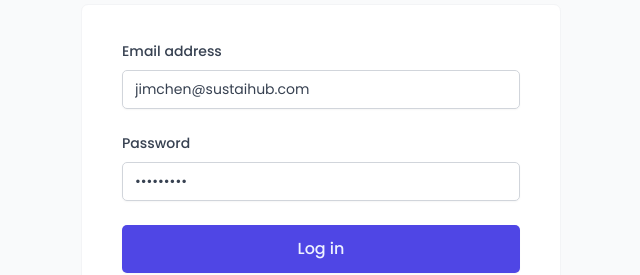
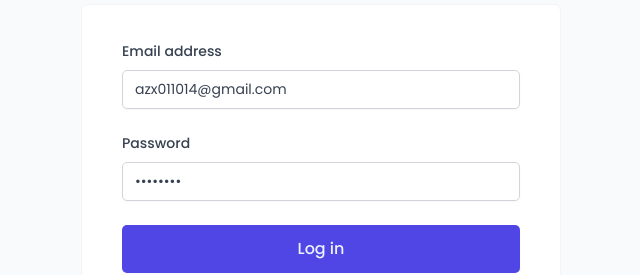
Before and after one commit to jimchen0102/the-wild-oasis, a React (Vite) app: page /login in a window 1280 px wide. Shown: the part 348-623 px from the top of the page, without its empty margins (319-959 px from the left). Built offline with nearby package versions, Linux system fonts and the light colour scheme; a web font is replaced by a local one.

Commit message:
feat: update default credentials in LoginForm
- Change default email and password in LoginForm component

Signed-off-by: jim.chen <azx011014@gmail.com>

```diff
--- a/src/features/authentication/LoginForm.jsx
+++ b/src/features/authentication/LoginForm.jsx
@@ -7,8 +7,8 @@ import FormRowVertical from "../../ui/FormRowVertical";
 import { useLogin } from "./useLogin";
 
 function LoginForm() {
-  const [email, setEmail] = useState("jimchen@sustaihub.com");
-  const [password, setPassword] = useState("Azx011015");
+  const [email, setEmail] = useState("azx011014@gmail.com");
+  const [password, setPassword] = useState("aaaaaaaa");
   const { isLoading, login } = useLogin();
 
   function handleSubmit(e) {
```
